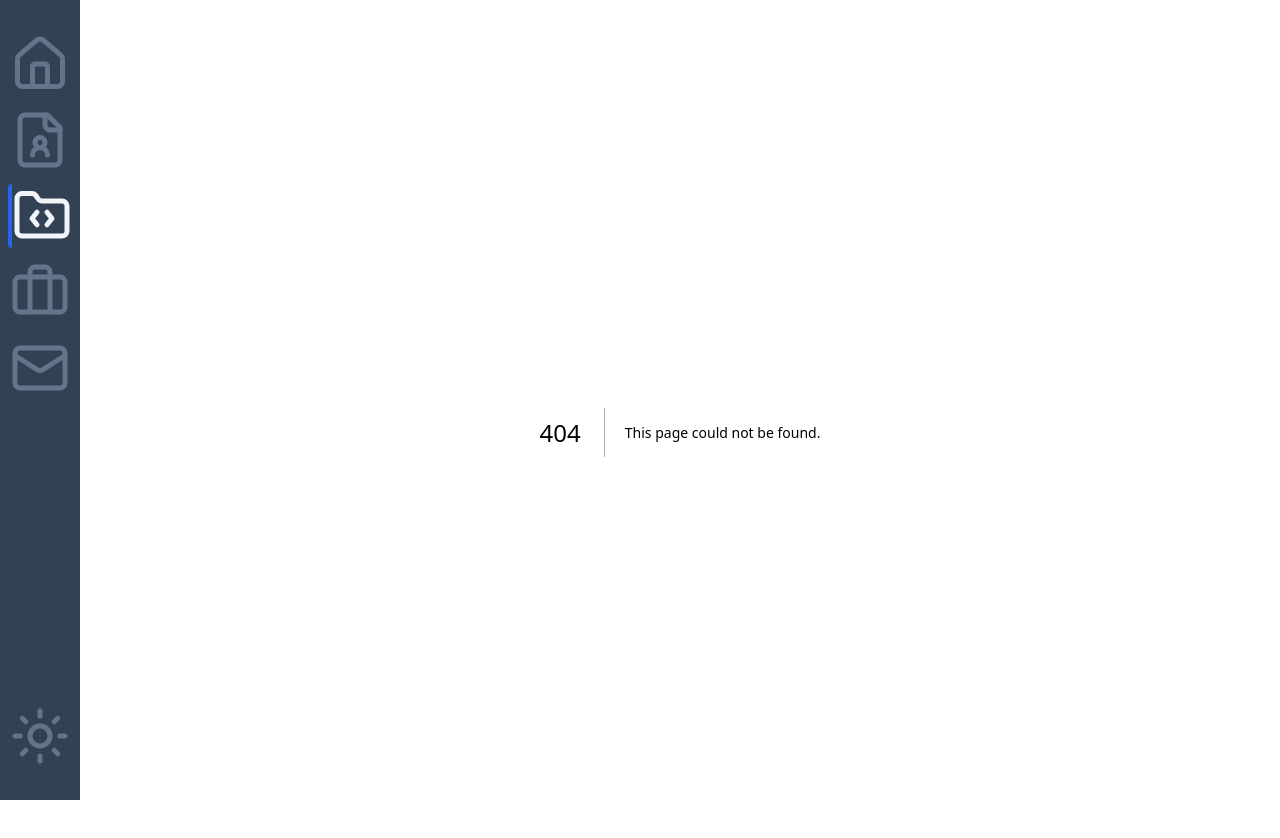
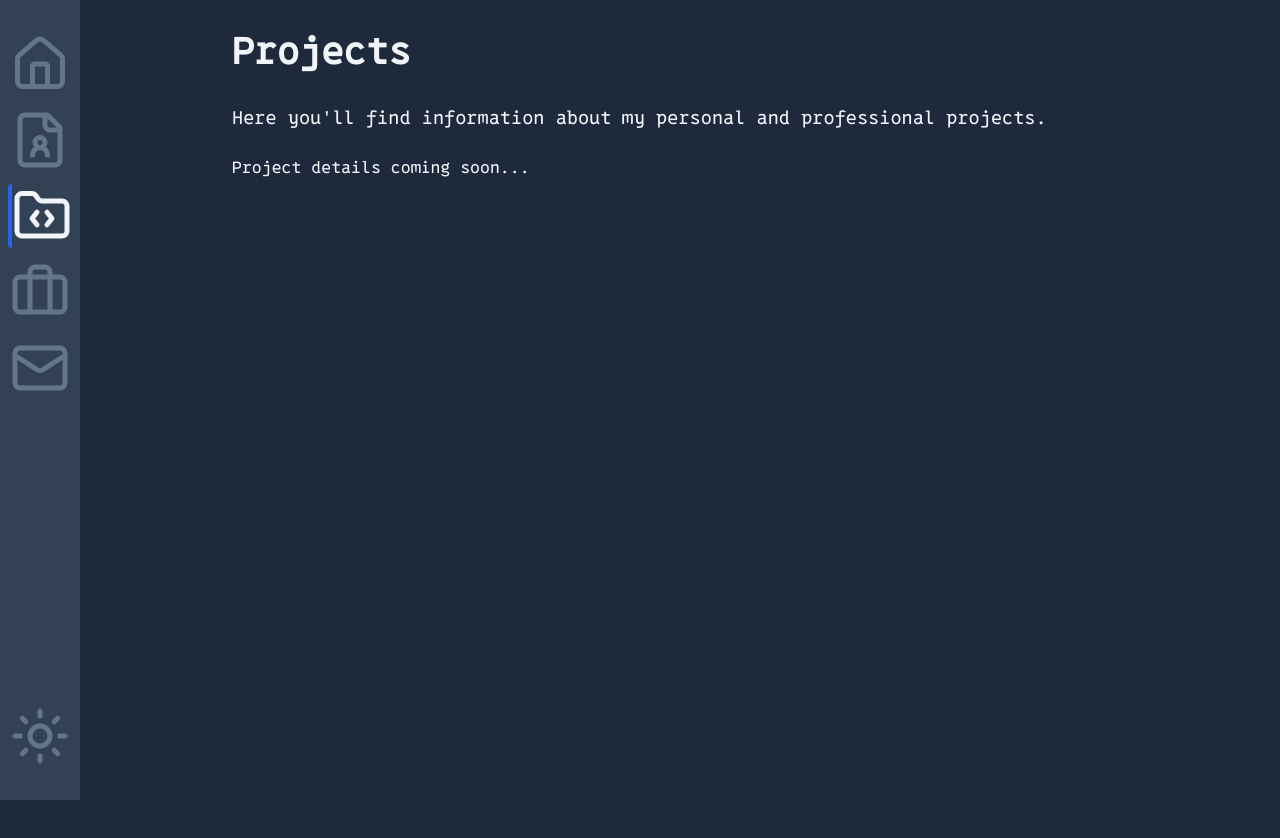
Before and after one commit to Harrison-Blair/personal-website, a Next.js app: page /projects in a window 1280 px wide. Before the commit this address had no page. Shown: the top 838 px of the page. After the commit the page ends 800 px from the top, so only its background shows below. Built offline with nearby package versions, Linux system fonts and the light colour scheme.

Commit message:
add projects stub

```diff
--- /dev/null
+++ b/src/app/projects/page.tsx
@@ -0,0 +1,15 @@
+export default function Projects() {
+  return (
+    <div className="max-w-4xl mx-auto">
+      <h1 className="text-4xl font-bold mb-8">Projects</h1>
+      <div className="space-y-6">
+        <p className="text-lg">
+          Here you&apos;ll find information about my personal and professional projects.
+        </p>
+        <p>
+          Project details coming soon...
+        </p>
+      </div>
+    </div>
+  );
+}
```
